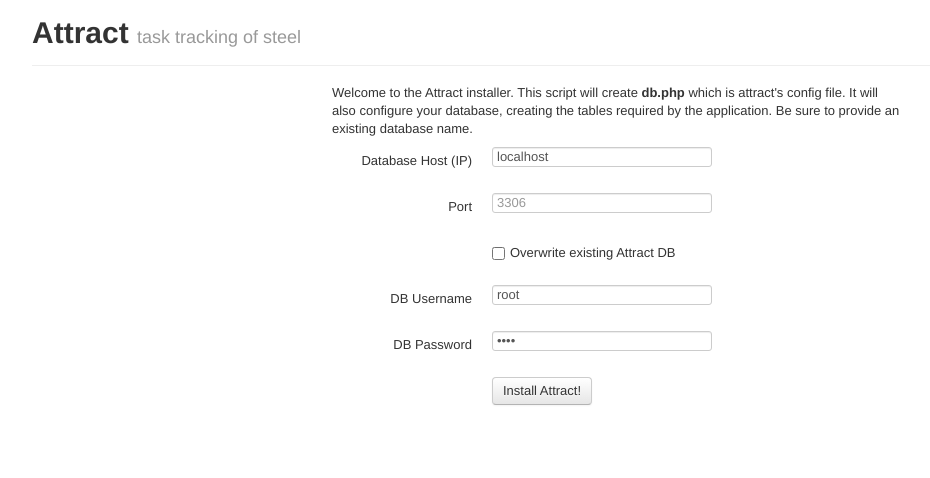
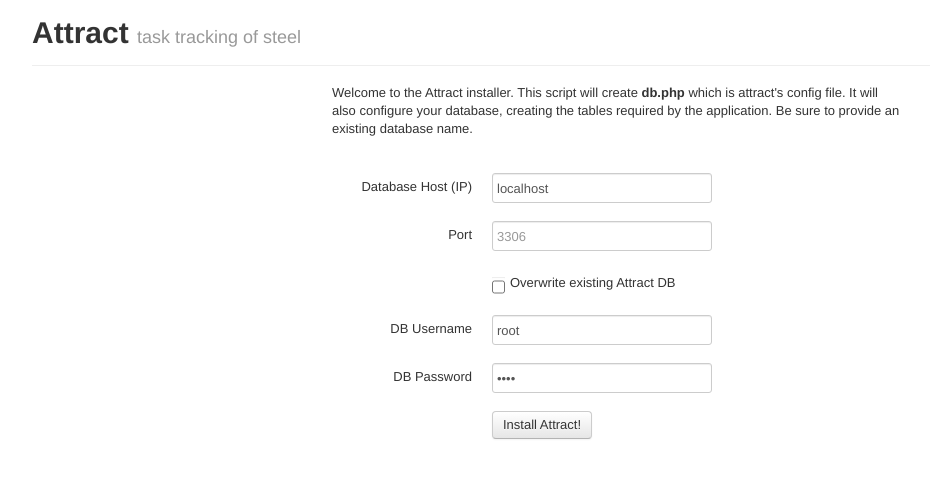
Before and after one commit to wardrums/attract, a PHP site: page /install/index.php in a window 1280 px wide. Shown: the top 478 px of the page, without its empty margins (23-953 px from the left). Run offline with PHP 8.4, Linux system fonts and the light colour scheme; a stand-in replaces the project's code that opens the database connection.

Commit message:
Further installer updates
Input size for installer page

```diff
--- a/assets/css/attract.css
+++ b/assets/css/attract.css
@@ -51,6 +51,18 @@
 #users .row_controls a,
 #scenes .row_controls a {
 	margin-left: 7px;
+}
+
+form.install {
+	margin-top: 35px;
+}
+
+form.install input {
+	height: 20px;
+}
+
+form.install label {
+	font-size: 13px;
 }
 
 
@@ -281,7 +293,6 @@
 
 
 
-
 .footer {
     border-top: 1px solid #E5E5E5;
     margin-top: 45px;
--- a/install/index.php
+++ b/install/index.php
@@ -207,7 +207,7 @@
 		<p>Welcome to the Attract installer. This script will create <strong>db.php</strong> which is attract's config file. It will also configure your database, creating the tables required by the application. Be sure to provide an existing database name.</p>
 
 
-		    <form class="form-horizontal" action="index.php" method="post">
+		    <form class="form-horizontal install" action="index.php" method="post">
 		    	<div class="control-group">
 			    	<label class="control-label" for="inputHost">Database Host (IP)</label>
 			    	<div class="controls">
```
